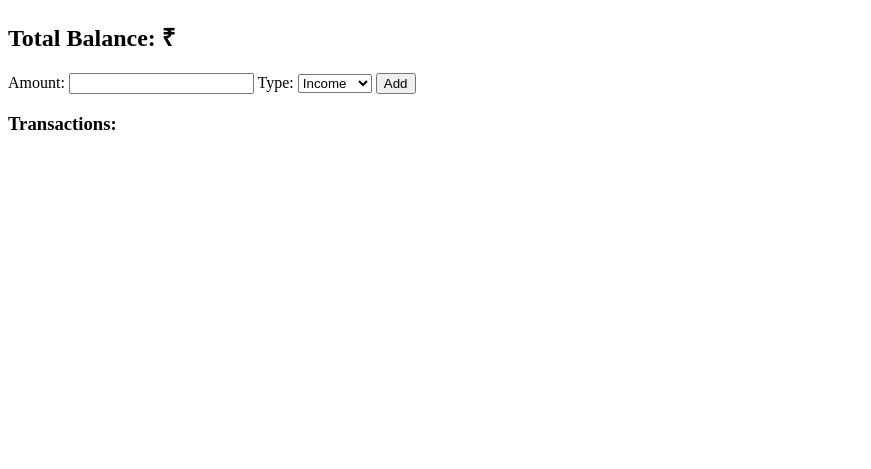
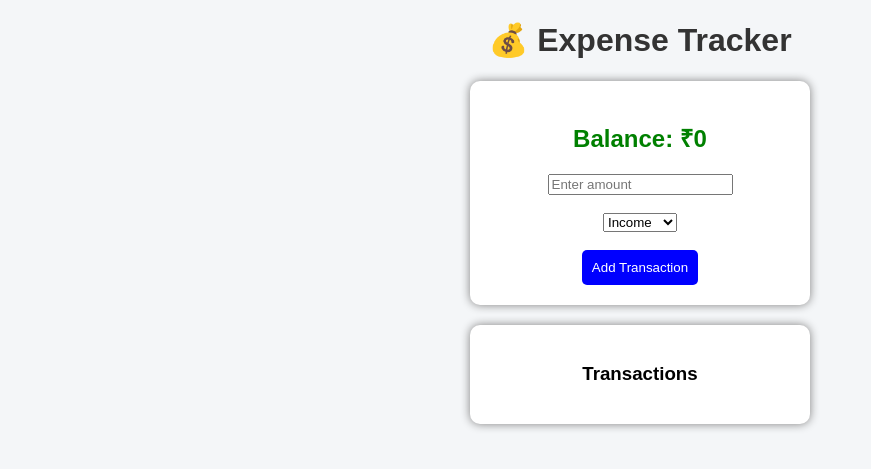
Before and after one commit to rutujapalande-hub/expense-tracker, a Flask app: page / in a window 1280 px wide. Shown: the top 469 px of the page, without its empty margins (0-871 px from the left). Run offline with Flask 3, Linux system fonts and the light colour scheme.

Commit message:
Update index.html

```diff
--- a/templates/index.html
+++ b/templates/index.html
@@ -3,24 +3,39 @@
 <head>
     <title>Expense Tracker</title>
 </head>
-<body>
-    <h2>Total Balance: ₹{{ total }}</h2>
 
-    <form method="post">
-        Amount: <input type="number" name="amount" required>
-        Type:
+<body style="font-family: Arial; background:#f4f6f8; text-align:center;">
+
+<h1 style="color:#333;">💰 Expense Tracker</h1>
+
+<div style="background:white; padding:20px; margin:20px auto; width:300px; border-radius:10px; box-shadow:0 0 10px gray;">
+
+    <h2 style="color:green;">Balance: ₹{{ balance }}</h2>
+
+    <form method="POST">
+        <input type="number" name="amount" placeholder="Enter amount" required><br><br>
+
         <select name="type">
             <option value="income">Income</option>
             <option value="expense">Expense</option>
-        </select>
-        <button type="submit">Add</button>
+        </select><br><br>
+
+        <button style="background:blue; color:white; padding:10px; border:none; border-radius:5px;">
+            Add Transaction
+        </button>
     </form>
+</div>
 
-    <h3>Transactions:</h3>
-    <ul>
-        {% for amt, t in data %}
-            <li>{{ t }}: ₹{{ amt }}</li>
-        {% endfor %}
-    </ul>
+<div style="background:white; padding:20px; width:300px; margin:auto; border-radius:10px; box-shadow:0 0 10px gray;">
+    <h3>Transactions</h3>
+
+    {% for t in transactions %}
+        <p style="color:{% if t.type=='income' %}green{% else %}red{% endif %};">
+            {{ t.type }} : ₹{{ t.amount }}
+        </p>
+    {% endfor %}
+
+</div>
+
 </body>
 </html>
```
